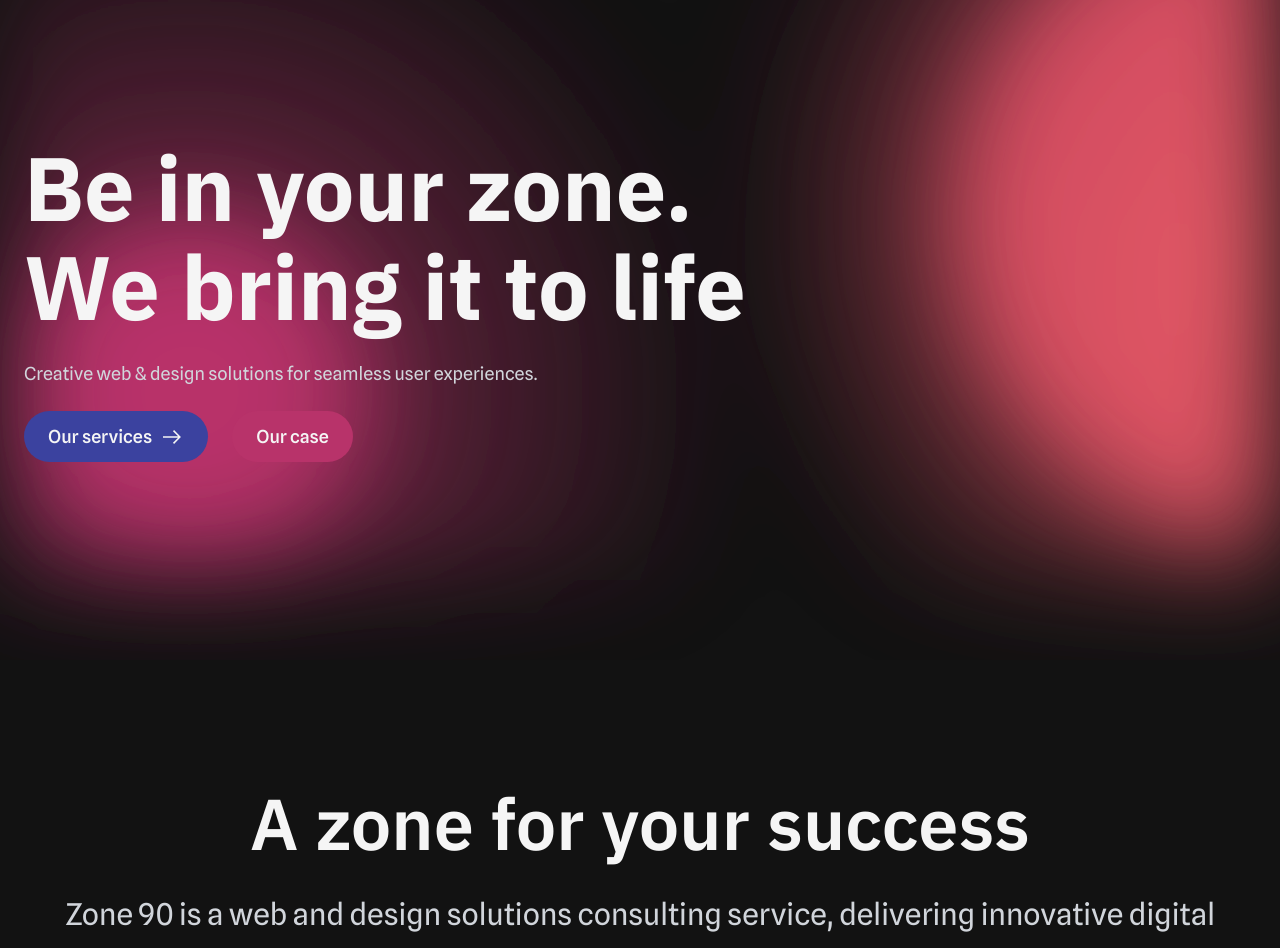
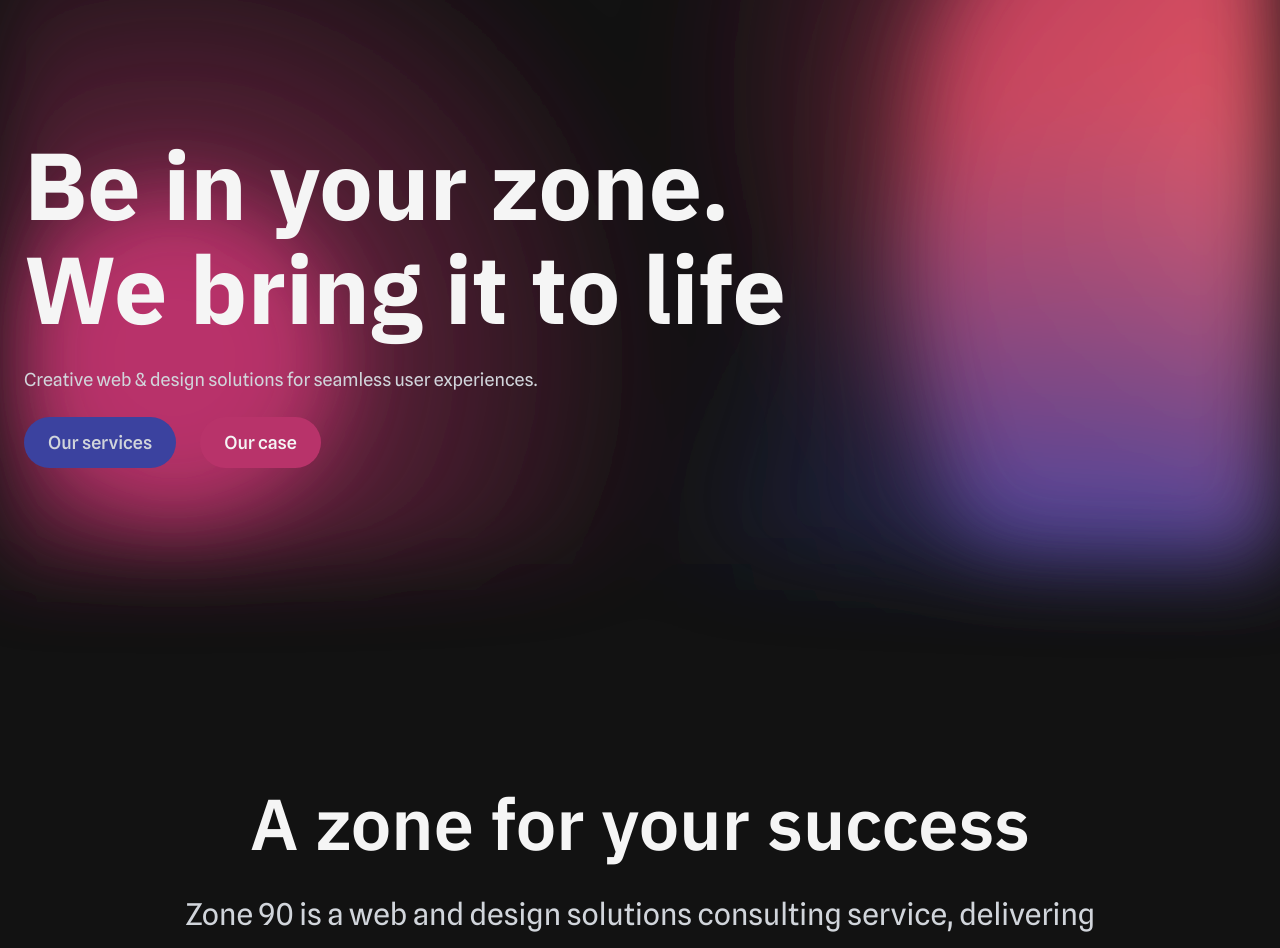
Before and after one commit to Marahkny/Marahs-portofolio, a Next.js app: page / in a window 1280 px wide. Shown: the part 140-1088 px from the top of the page. Built offline with nearby package versions, Linux system fonts and the light colour scheme.

Commit message:
update the knappar

```diff
--- a/src/app/Home/Hero.js
+++ b/src/app/Home/Hero.js
@@ -42,7 +42,7 @@ export default function Hero() {
         {/* Innehåll */}
         <div className="relative z-15 text-left pt-20 max-w-8xl">
 
-          <h1 className="mb-6  text-[40px] sm:text-[40px] md:text-[60px] lg:text-[75px] xl:text-[90px] font-[800]">
+          <h1 className="mb-6  text-[40px] sm:text-[40px] md:text-[60px] lg:text-[80px] xl:text-[95px] font-[800]">
             Be in your zone.<br />
             We bring it to life
           </h1>
@@ -55,20 +55,27 @@ export default function Hero() {
           <div className="flex flex-col md:flex-row items-center justify-start gap-4 sm:gap-6 mt-6 w-full">
           <Link
   href="/service"
-              className="w-full sm:w-auto bg-[#3B429F] group text-[#F5F5F5] py-3 px-6 rounded-full transition-all
-                         hover:bg-[#2A2F7D] flex items-center justify-center gap-2
-                         focus:outline-none focus-visible:ring-2 focus-visible:ring-white font-[500]"
+  className=" w-full sm:w-auto relative inline-flex items-center justify-center bg-[#3B429F] text-[#F5F5F5] py-3 px-6 rounded-full
+             group font-[500] transition-colors duration-300 overflow-hidden"
   aria-label="Learn more about our services"
   title="Services"
   role="button"
 >
-              <span className="text-[#F5F5F5]">Our services</span>
-              <LiaArrowRightSolid
-                className="text-[#F5F5F5] text-[24px] transition-transform
-                           duration-300 group-hover:translate-x-2"
-                aria-hidden="true"
-              />
+  <span
+    className="inline-flex items-center transition-all duration-300 group-hover:-translate-x-4 "
+  >
+    Our services
+  </span>
+
+  {/* Arrow - appears on hover */}
+  <span
+    className="absolute right-4 opacity-0 translate-x-2 transition-all duration-300
+               group-hover:opacity-100 group-hover:translate-x-2"
+  >
+    <LiaArrowRightSolid className="text-[#F5F5F5] text-[24px]" />
+  </span>
 </Link>
+
 
             <Link
               href="/case"
--- a/src/app/Home/ZoneSec.js
+++ b/src/app/Home/ZoneSec.js
@@ -4,15 +4,16 @@ export default function ZoneSec() {
 <section className=" max-w-8xl px-6 flex flex-col items-center justify-center h-full
                     py-6 xs:py-2 lg:py-10">
   {/* Heading */}
-  <div className="max-w-6xl text-center py-6 justify-center lg:py-20">
+  <div className="max-w-5xl text-center py-6 justify-center lg:py-20">
 
       <h2 >
       A zone for your success
       </h2>
 
-    <p className="text-[18px] sm:text-[18px] md:text-[24px] lg:text-[30px] pt-6 leading-relaxed">
+    <p className="text-[18px] sm:text-[18px] text-center md:text-[24px] lg:text-[30px] pt-6 leading-relaxed">
     Zone 90 is a web and design solutions consulting service, delivering innovative digital solutions both locally in Sweden and globally.
-We specialize in modern, high-performing web and design solutions, combining creativity and innovation.
+</p>
+<p className="text-[18px] sm:text-[18px] md:text-[24px] text-center lg:text-[30px] pt-6 leading-relaxed">We specialize in modern, high-performing web and design solutions, combining creativity and innovation.
 From concept to launch, we bring your vision to life with the right tools and expertise.
     </p>
   </div>
--- a/src/app/Home/bubble.css
+++ b/src/app/Home/bubble.css
@@ -8,7 +8,7 @@
   --color5: 59, 66, 159;  /* #FFB84C */
   --color-interactive: 157, 42, 86; /* #9D2A56 */
 
-  --circle-size: 120vw;
+  --circle-size: 110vw;
 
 }
 
@@ -77,13 +77,13 @@
 }
 
 .gradients-container {
-  filter: url(#goo) blur(50px);
+  filter: url(#goo) blur(40px);
   width: 100%;
   height: 100%;
   position: absolute;
   top: 0;
   left: 0;
-  max-height: 90vh;
+  max-height: 88vh;
   overflow: hidden;
 }
 
@@ -113,7 +113,7 @@
 .g3 {
   background: radial-gradient(circle at center, rgba(var(--color3), 0.7) 0, rgba(var(--color3), 0) 50%);
   transform-origin: calc(70% - 400px);
-  animation: moveFromTopBalanced 40s ease infinite;
+  animation: moveFromTopBalanced 40s ease-in-out infinite;
 }
 
 
@@ -121,11 +121,11 @@
 .g4 {
   background: radial-gradient(circle at center, rgba(var(--color4), 0.7) 0, rgba(var(--color4), 0) 50%);
   transform-origin: calc(20% - 600px);
-  animation: moveFromTopBalanced 30s ease infinite;
+  animation: moveFromTopBalanced 30s ease-in-out infinite;
 }
 
 .g5 {
   background: radial-gradient(circle at center, rgba(var(--color5), 0.7) 0, rgba(var(--color5), 0) 50%);
   transform-origin: calc(50% - 800px) calc(50% + 200px);
-  animation: moveInCircle 40s ease infinite;
+  animation: moveInCircle 40s ease-in-out infinite;
 }
--- a/src/app/Home/zone90secation.js
+++ b/src/app/Home/zone90secation.js
@@ -11,23 +11,29 @@ export default function Zone90Section() {
         <p className="text-gray-300 leading-relaxed py-6 text-2xl">
         We create impactful, results-driven solutions. Contact us for a digital fika and let's bring your ideas to life in your zone!   </p>
 
-        <Link
+
+          <Link
   href="/contact"
-  className="w-full group font-[500] sm:w-auto bg-[#B8336A] text-[#F5F5F5] py-3 px-6 justify-center rounded-full transition-all hover:bg-[#9D2A56] inline-flex items-center gap-2 w-fit focus:outline-none focus-visible:ring-2 focus-visible:ring-white"
-
-  aria-label="Contact Zone 90"
+  className=" w-full sm:w-auto relative inline-flex items-center justify-center bg-[#B8336A] text-[#F5F5F5] py-3 px-6 rounded-full
+             group font-[500] transition-colors duration-300 overflow-hidden"
+ aria-label="Contact Zone 90"
   title="Contact Zone 90"
   role="button"
 >
-<span className="text-[#F5F5F5]">Contact Zone 90</span>
-              <LiaArrowRightSolid
-                className="text-[#F5F5F5] text-[24px] transition-transform
-                           duration-300 group-hover:translate-x-2"
-                aria-hidden="true"
-              />
+  <span
+    className="inline-flex items-center transition-all duration-300 group-hover:-translate-x-4 "
+  >
+   Contact Zone 90
+  </span>
 
+  {/* Arrow - appears on hover */}
+  <span
+    className="absolute right-4 opacity-0 translate-x-2 transition-all duration-300
+               group-hover:opacity-100 group-hover:translate-x-2"
+  >
+    <LiaArrowRightSolid className="text-[#F5F5F5] text-[24px]" />
+  </span>
 </Link>
-
       </div>
     </div>
   );
--- a/src/app/about/page.jsx
+++ b/src/app/about/page.jsx
@@ -106,23 +106,32 @@ export default function About() {
 <p className=" pb-4 ">Contact us today to start building a website that not only meets your expectations but exceeds them. Let's create something exceptional together!</p>
 
       </div>
-      <div className="group">
-      <Link
-  href="/service"
+
+
+ <Link
+ href="/service"
+  className=" w-full sm:w-auto relative inline-flex items-center justify-center bg-[#3B429F] font-[500] text-[#F5F5F5] py-3 px-6 rounded-full
+             group  transition-colors duration-300 overflow-hidden"
+
   role="button"
   aria-label="Learn more about our services"
   title="Our services"
-  className="w-full sm:w-auto bg-[#3B429F] font-[500] text-[#F5F5F5] py-3 px-6 justify-center rounded-full transition-all hover:bg-[#2A2F7D] inline-flex items-center gap-2 w-fit focus:outline-none focus-visible:ring-2 focus-visible:ring-white"
 >
-  <span className="text-[#F5F5F5] ">Our services</span>
-  <LiaArrowRightSolid
-    className="text-[#F5F5F5] text-[24px] transition-transform
-               duration-300 group-hover:translate-x-2 "
-    aria-hidden="true"
-  />
+  <span
+    className="inline-flex items-center transition-all duration-300 group-hover:-translate-x-4 "
+  >
+  Our services
+  </span>
+
+  {/* Arrow - appears on hover */}
+  <span
+    className="absolute right-4 opacity-0 translate-x-2 transition-all duration-300
+               group-hover:opacity-100 group-hover:translate-x-2"
+  >
+    <LiaArrowRightSolid className="text-[#F5F5F5] text-[24px]" />
+  </span>
 </Link>
 
-    </div>
 
     </div>
   </div>
--- a/src/app/service/page.jsx
+++ b/src/app/service/page.jsx
@@ -41,21 +41,32 @@ export default function About() {
                 improve your online visibility? We help you turn ideas into
                 impactful digital experiences that drive real results.
               </p>
-              <div className="group">
+
+
                 <Link
-                  href="/contact"
-                  role="button"
+  href="/contact"
+  className=" w-full sm:w-auto relative inline-flex items-center justify-center bg-[#3B429F] text-[#F5F5F5] font-[500]  py-3 px-6 rounded-full
+             group  transition-colors duration-300 overflow-hidden"
+
+ role="button"
                   aria-label="Contact us for more information"
                   title="Contact us"
-                  className="w-full sm:w-auto bg-[#3B429F] text-[#F5F5F5] py-3 px-6 justify-center rounded-full transition-all hover:bg-[#2A2F7D] inline-flex items-center gap-2 text-sm w-fit focus:outline-none focus-visible:ring-2 focus-visible:ring-white"
-                >
-                  <span className="text-[#F5F5F5] font-[500]">Contact us</span>
-                  <LiaArrowRightSolid
-                    className="text-[#F5F5F5] text-[24px] transition-transform duration-300 group-hover:translate-x-2"
-                    aria-hidden="true"
-                  />
-                </Link>
-              </div>
+>
+  <span
+    className="inline-flex items-center transition-all duration-300 group-hover:-translate-x-4 "
+  >
+Contact Zone 90
+  </span>
+
+  {/* Arrow - appears on hover */}
+  <span
+    className="absolute right-4 opacity-0 translate-x-2 transition-all duration-300
+               group-hover:opacity-100 group-hover:translate-x-2"
+  >
+    <LiaArrowRightSolid className="text-[#F5F5F5] text-[24px]" />
+  </span>
+</Link>
+
             </div>
 
             <div className="md:w-1/2 flex justify-start md:justify-center">
```
Lines whose indentation alone changed are shown as unchanged.
